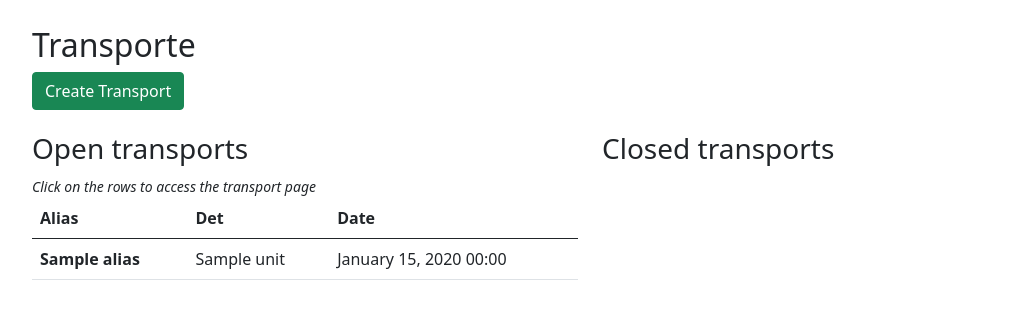
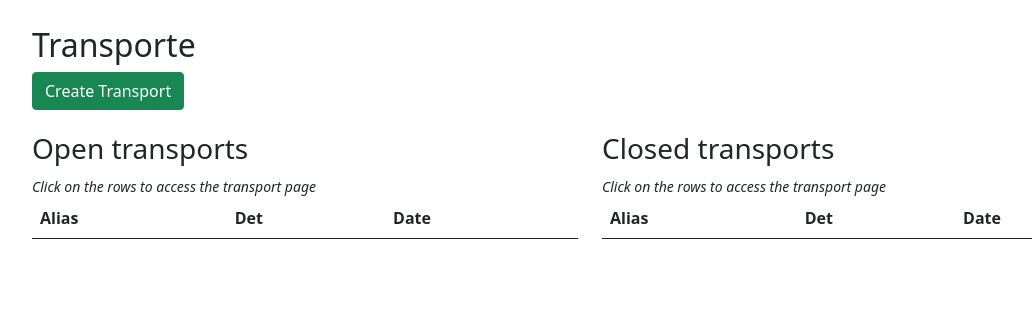
Before and after one commit to n15c/OpenArmyLogManager, a Symfony app: template templates/main/transports/transports.html.twig in a window 1280 px wide. Shown: the part 56-375 px from the top of the page, without its empty margins (50-1082 px from the left). Run offline with Twig, Linux system fonts and the light colour scheme; the template is opened without the code that fills it: most values are stand-ins (such as "Sample title", 1, 10 or a date in 2020); lists and menus that the app fills with data are empty; some libraries are stand-ins or nearby versions.

Commit message:
Added table for closed transports

```diff
--- a/templates/main/transports/transports.html.twig
+++ b/templates/main/transports/transports.html.twig
@@ -27,17 +27,38 @@
         </thead>
         <tbody>
         {% for transport in transports %}
+        {% if transport.completed == 0 %}
         <tr onclick="location.href='transports/{{transport.trspuuid}}'">
           <th scope="row">{{transport.alias}}</th>
           <td>{{transport.unit}}</td>
           <td>{{transport.trspdate | date}}</td>
         </tr>
+        {% endif %}
         {% endfor %}
         </tbody>
       </table>
     </div>
     <div class="col">
       <h3>Closed transports</h3>
+      <small><i>Click on the rows to access the transport page</i></small>
+      <table class="table table-hover">
+        <thead>
+          <th>Alias</th>
+          <th>Det</th>
+          <th>Date</th>
+        </thead>
+        <tbody>
+        {% for transport in transports %}
+        {% if transport.completed == 1 %}
+        <tr onclick="location.href='transports/{{transport.trspuuid}}'">
+          <th scope="row">{{transport.alias}}</th>
+          <td>{{transport.unit}}</td>
+          <td>{{transport.trspdate | date}}</td>
+        </tr>
+        {% endif %}
+        {% endfor %}
+        </tbody>
+      </table>
     </div>
   </div>
 </div>
```
